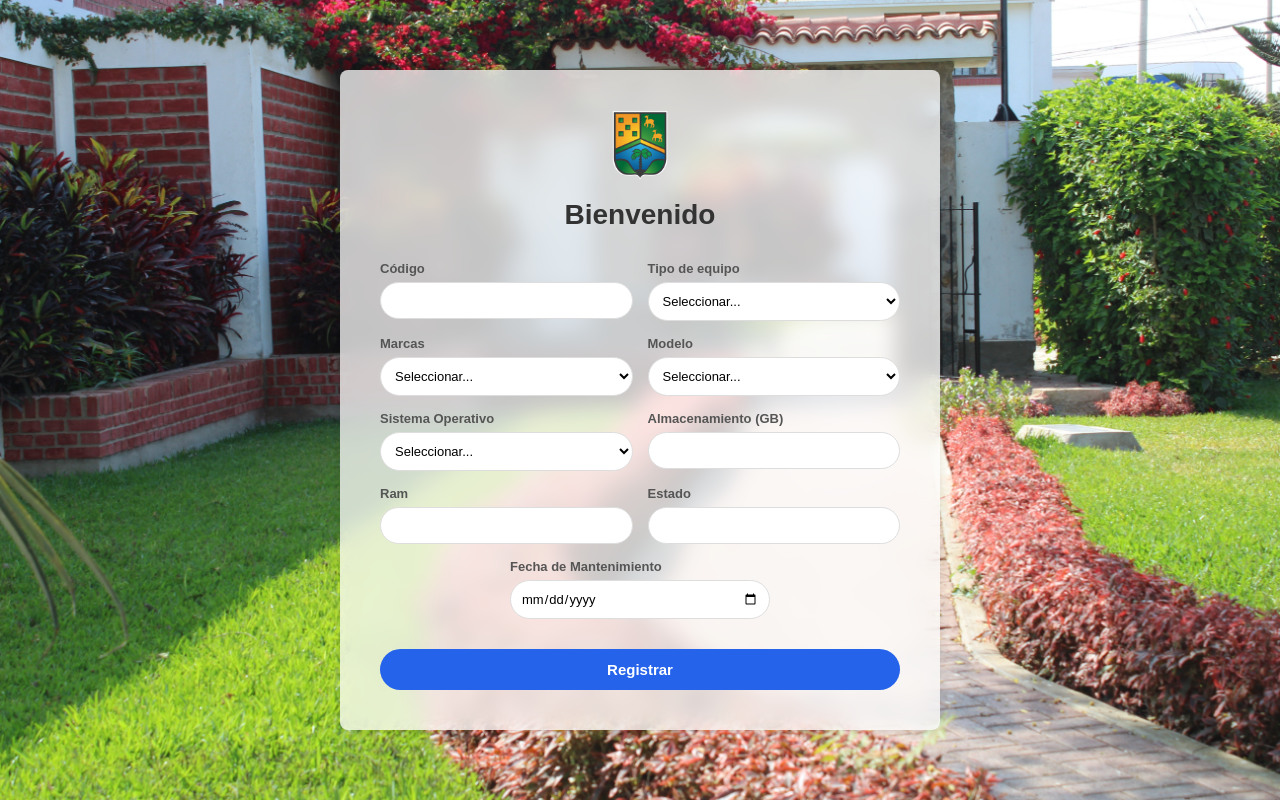
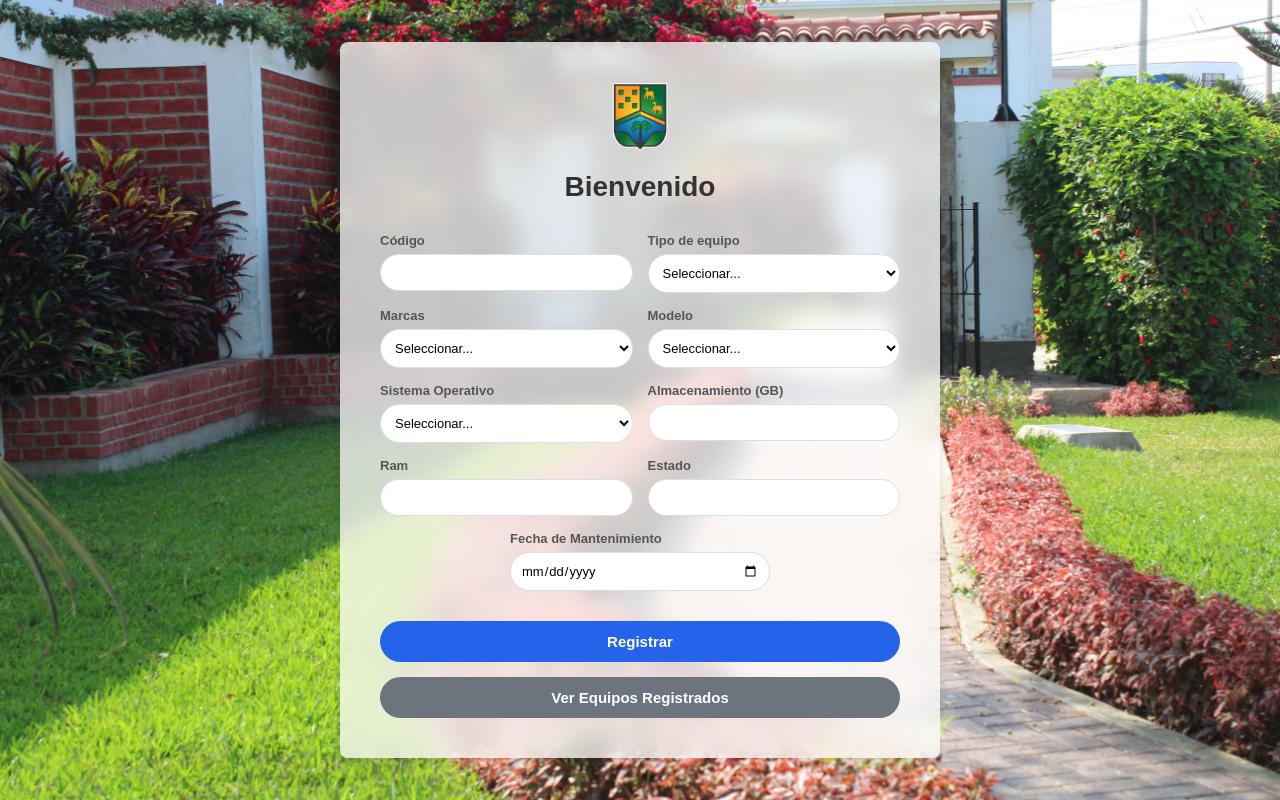
Before and after one commit to LuisTorresBenavente/Hackathom_web, a Flask app: page / in a window 1280 px wide. Run offline with Flask 3, Linux system fonts and the light colour scheme; some libraries are stand-ins or nearby versions.

Commit message:
feat(index): mejoras en UI principal

```diff
--- a/templates/index.html
+++ b/templates/index.html
@@ -6,7 +6,7 @@
     <title>Bienvenido - Registro de Equipos</title>
     <link rel="stylesheet" href="{{ url_for('static', filename='css/output.css') }}">
 </head>
-<body style="background-image: url('/static/image/fondo.jpg');">
+<body>
     <div class="container">
         <div class="logo-section">
             <img src="/static/image/logo.jpg" alt="Logo">
@@ -87,6 +87,7 @@
             </div>
 
             <button type="submit">Registrar</button>
+            <button type="button" id="verEquiposBtn" class="btn-secondary">Ver Equipos Registrados</button>
         </form>
         <div id="mensaje" class="mensaje"></div>
     </div>
```
